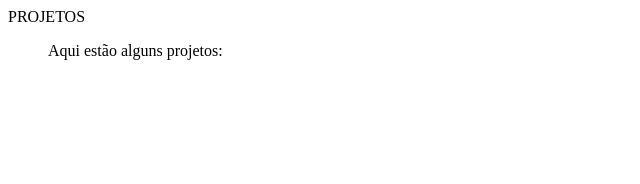
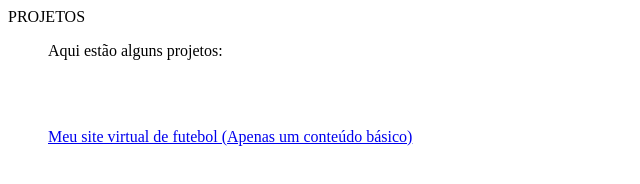
Before and after one commit to juliowalter4/meucurriculo1, a plain HTML site: page project.html in a window 1280 px wide. Shown: the whole page, without its empty margins (0-640 px from the left). Drawn offline with Linux system fonts and the light colour scheme.

Commit message:
Update project.html

```diff
--- a/project.html
+++ b/project.html
@@ -10,6 +10,10 @@ PROJETOS
     <nav>
         <ul>
            <p> Aqui estão alguns projetos: </p>
+            <br>
+            <br>
+               <a href="https://juliowalter4.github.io/FootStore/" target="_blank" rel="noopener noreferrer">
+                   <p>Meu site virtual de futebol (Apenas um conteúdo básico)</p>
 
         </ul>
     </nav>
```
